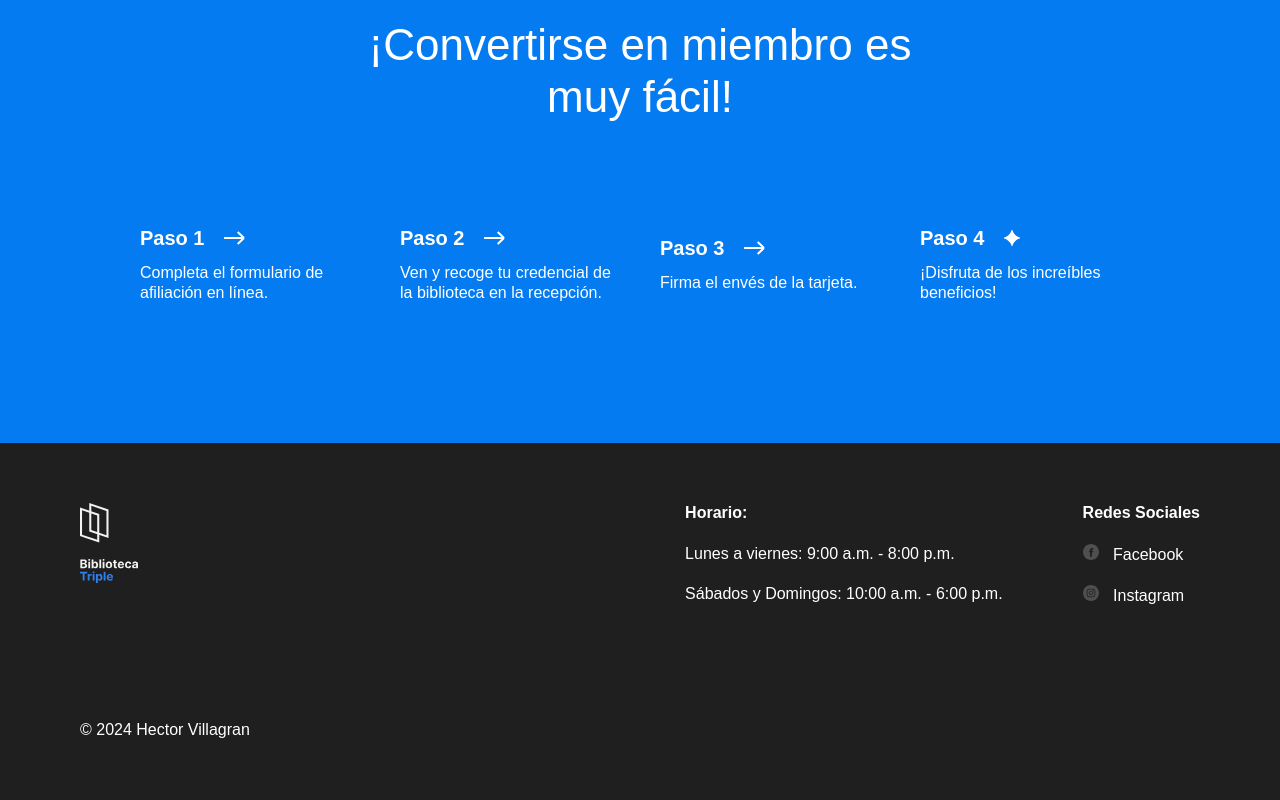
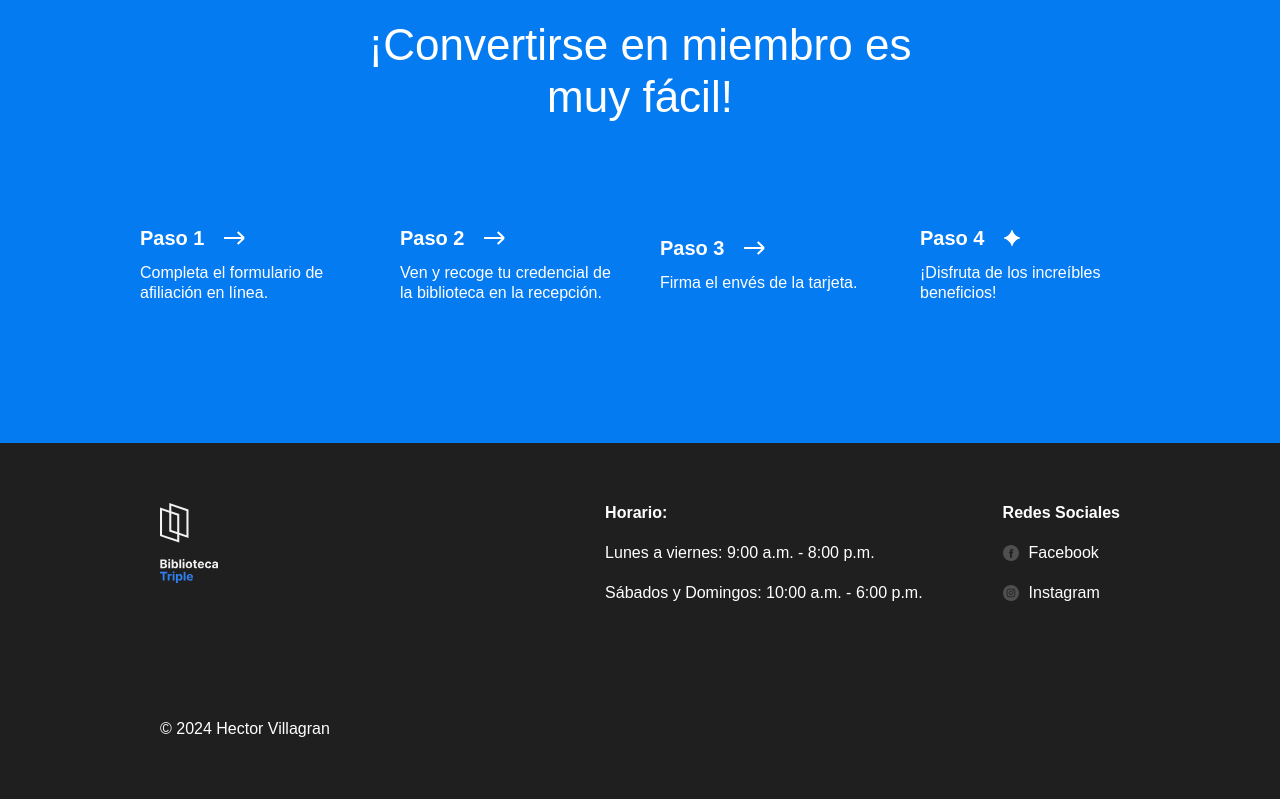
Before and after one commit to Hec999/web_proyect_library, a plain HTML site: page index.html in a window 1280 px wide. Shown: the part 3019-3819 px from the top of the page. Drawn offline with Linux system fonts and the light colour scheme.

Commit message:
Corrección de errores

```diff
--- a/index.html
+++ b/index.html
@@ -27,10 +27,10 @@
               <a href="#events" class="nav__link">Eventos</a>
             </li>
             <li>
-              <a href="#Members" class="nav__link">Conviértete en miembro</a>
+              <a href="#membership" class="nav__link">Conviértete en miembro</a>
             </li>
             <li>
-              <a href="#Contact" class="nav__link">Contactos</a>
+              <a href="#footer" class="nav__link">Contactos</a>
             </li>
           </ul>
         </nav>
@@ -220,7 +220,7 @@
             </div>
           </div>
         </section>
-        <section id="Members" class="membership">
+        <section id="membership" class="membership">
           <h2 class="membership__title">
             ¡Convertirse en miembro es muy fácil!
           </h2>
@@ -277,7 +277,8 @@
             </li>
           </ul>
         </section>
-        <section id="Contact" class="footer">
+      </main>
+      <footer id="footer" class="footer">
         <div class="footer__columns">
           <div class="footer__column">
             <img
@@ -305,27 +306,32 @@
             <h4 class="footer__column-heading">Redes Sociales</h4>
             <ul class="footer__list">
               <li class="footer__list-item">
+                <a href="#" class="footer__column-link">
                   <img
                     src="./images/facebook_white.svg"
                     alt="Facebook logo"
                     class="footer__social-icon"
                   />
-                  <a href="#" class="footer__column-link">Facebook</a>
+                  Facebook</a
+                >
               </li>
               <li class="footer__list-item">
+                <a href="#" class="footer__column-link">
                   <img
                     src="./images/instagram_white.svg"
                     alt="Instagram logo"
                     class="footer__social-icon"
                   />
-                  <a href="#" class="footer__column-link">Instagram</a>
+                  Instagram</a
+                >
               </li>
             </ul>
           </div>
         </div>
-          <div class="footer__copyright">© 2024 Hector Villagran</div>
-        </section>
-      </main>
+        <div>
+          <p class="footer__copyright">© 2024 Hector Villagran</p>
+        </div>
+      </footer>
     </div>
   </body>
 </html>
--- a/styles/style.css
+++ b/styles/style.css
@@ -340,7 +340,7 @@
 .footer {
   box-sizing: border-box;
   background-color: #1f1f1f;
-  padding: 60px 0 60px;
+  padding: 60px 80px;
 }
 
 .footer__columns {
@@ -364,6 +364,7 @@
 
 .footer__column-heading {
   margin-top: 0;
+  margin-bottom: 20px;
   color: #ffffff;
 }
 
@@ -379,6 +380,9 @@
 }
 
 .footer__column-link {
+  display: flex;
+  align-items: center;
+  column-gap: 10px;
   color: white;
   text-decoration: none;
 }
@@ -386,7 +390,6 @@
 .footer__social-icon {
   height: 16px;
   width: 16px;
-  margin-right: 10px;
 }
 
 .footer__copyright {
```
Lines whose indentation alone changed are shown as unchanged.
